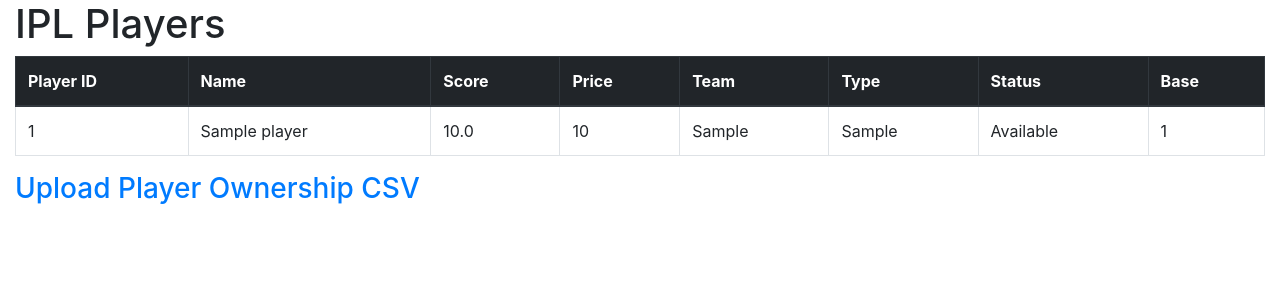
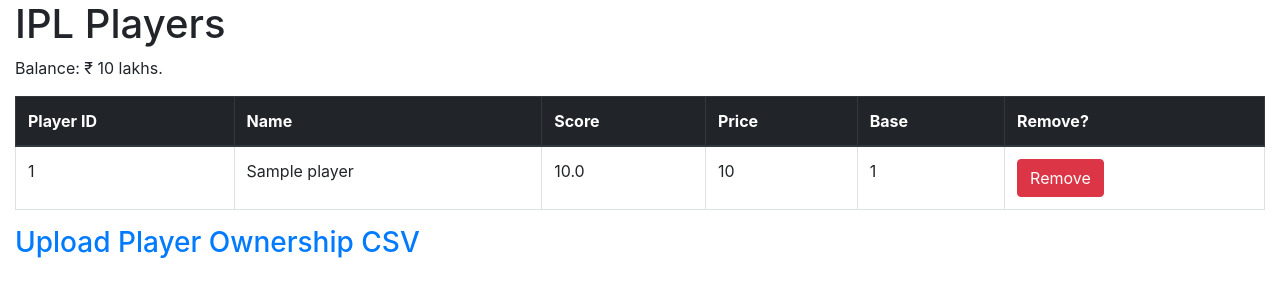
Before and after one commit to crazynayan/ipl2019-django, a Django app: page /ipl/my_players/ in a window 1280 px wide. Shown: the part 56-356 px from the top of the page. Run offline with Django 3.2, Linux system fonts and the light colour scheme; a user stored in the database is signed in; tables that the repository leaves empty hold one stand-in row (values such as "Sample post"); some libraries are stand-ins or nearby versions.

Commit message:
Remove Players

```diff
--- a/ipl2019/urls.py
+++ b/ipl2019/urls.py
@@ -7,6 +7,7 @@
     path('players/', views.player_view, name='player_list'),
     path('player_upload/', views.player_upload, name='player_upload'),
     path('my_players/', views.my_player_view, name='my_player_list'),
+    path('my_players/<int:pk>/remove/', views.remove_player, name='remove_player'),
     path('all_players/', views.all_player_view, name='all_player_list'),
     path('player_ownership_upload/', views.player_ownership_upload, name='player_ownership_upload'),
 ]
--- a/ipl2019/views.py
+++ b/ipl2019/views.py
@@ -1,6 +1,6 @@
 import csv
 
-from django.shortcuts import render
+from django.shortcuts import render, get_object_or_404
 from django.contrib.auth.decorators import permission_required
 from django.core.exceptions import ObjectDoesNotExist
 from django.http import HttpResponseRedirect
@@ -14,7 +14,7 @@
 def member_view(request):
     template = "ipl2019/member_list.html"
     context = {
-        'member_list': Member.objects.all()
+        'member_list': Member.objects.all(),
     }
     return render(request, template, context)
 
@@ -23,7 +23,7 @@
 def player_view(request):
     template = "ipl2019/player_list.html"
     context = {
-        'player_list': Player.objects.all()
+        'player_list': Player.objects.all(),
     }
     return render(request, template, context)
 
@@ -34,12 +34,13 @@
     try:
         me = Member.objects.get(user=request.user.id)
         context = {
-            'player_instances': PlayerInstance.objects.filter(member=me).order_by('-player__score')
+            'player_instances': PlayerInstance.objects.filter(member=me).order_by('-player__score'),
+            'balance': me.balance,
         }
     # Only the superuser will not have any ownership. So for superuser display all players.
     except ObjectDoesNotExist:
         context = {
-            'player_instances': PlayerInstance.objects.all().order_by('number')
+            'player_instances': PlayerInstance.objects.all().order_by('number'),
         }
     return render(request, template, context)
 
@@ -48,16 +49,85 @@
 def all_player_view(request):
     template = "ipl2019/my_player_list.html"
     context = {
-        'player_instances': PlayerInstance.objects.all().order_by('number')
+        'player_instances': PlayerInstance.objects.all().order_by('number'),
     }
     return render(request, template, context)
+
+
+@permission_required('ipl2019.can_play_ipl2019')
+def remove_player(request, pk):
+    template = "ipl2019/confirmation.html"
+    redirect = 'my_player_list'
+    try:
+        player_instance = PlayerInstance.objects.get(pk=pk)
+        confirmations = ['Are you sure you want to remove this player?']
+        confirmations.append(f'Name : {player_instance.player.name}')
+        confirmations.append(f'Score : {player_instance.player.score} points')
+        confirmations.append(f'Price : \u20B9 {player_instance.price} lakhs')
+        confirmations.append(f'Team : {player_instance.player.team}')
+        confirmations.append(f'Type : {player_instance.player.type}')
+        if player_instance.member is not None:
+            confirmations.append(f'Owner : {player_instance.member.name}')
+        else:
+            confirmations.append(f'Owner : Unsold')
+        prompt = {
+            'confirmations': confirmations,
+            'player': player_instance,
+            'redirect': redirect,
+        }
+    except ObjectDoesNotExist:
+        messages.error(request, "You cannot remove a player that does NOT exists.")
+        prompt = {
+            'confirmations': ['This player does NOT exists.'],
+            'player': None,
+            'redirect': redirect,
+        }
+        return render(request, template, prompt)
+
+    if request.method == "GET":
+        return render(request, template, prompt)
+
+    # Validate if the player is owned by anybody
+    if player_instance.member is None:
+        messages.error(request, f'{player_instance.player.name} is not owned by anybody.')
+        messages.error(request, 'You can only release players that are owned.')
+        return render(request, template, prompt)
+
+    # Validate if the member owns the player.
+    try:
+        me = Member.objects.get(user=request.user.id)
+        if player_instance.member.id != me.id:
+            messages.error(request, "You cannot remove this player since you do NOT own him.")
+            return render(request, template, prompt)
+    # Only the superuser will not have any ownership. So allow superuser to remove any player.
+    except ObjectDoesNotExist:
+        pass
+
+    # Validate if the member can release the player
+    if player_instance.player.score >= 50:
+        messages.error(request, f'{player_instance.player.name} has already scored {player_instance.player.score} points.')
+        messages.error(request, 'You can only release players with less than 50 points.')
+        return render(request, template, prompt)
+
+    # Validate
+
+    player_instance.member.balance += player_instance.price
+    player_instance.member.points -= player_instance.player.score
+    player_instance.member.save()
+
+    player_instance.price = 0
+    player_instance.status = 'Available'
+    player_instance.member = None
+    player_instance.save()
+
+    return HttpResponseRedirect(reverse(redirect))
 
 
 @permission_required('ipl2019.auctioneer')
 def member_upload(request):
     template = "ipl2019/upload_csv.html"
     prompt = {
-        'order': 'Order of member csv should be user, name, balance, points'
+        'order': 'Order of member csv should be user, name, balance, points',
     }
 
     if request.method == "GET":
@@ -78,8 +148,8 @@
 
     for column in csv_data[1:]:
         try:
-            a_user = User.objects.get(username=column[0])
-            member = Member.objects.get(user=a_user.id)
+            user = User.objects.get(username=column[0])
+            member = Member.objects.get(user=user.id)
             member.name = column[1]
             member.balance = column[2]
             member.points = column[3]
@@ -94,7 +164,7 @@
 def player_upload(request):
     template = "ipl2019/upload_csv.html"
     prompt = {
-        'order': 'Order of player csv should be name, cost, base, team, country, type, score'
+        'order': 'Order of player csv should be name, cost, base, team, country, type, score',
     }
 
     if request.method == "GET":
@@ -133,7 +203,7 @@
 def player_ownership_upload(request):
     template = "ipl2019/upload_csv.html"
     prompt = {
-        'order': 'Order of player ownership csv should be player, number, member, price'
+        'order': 'Order of player ownership csv should be player, number, member, price',
     }
 
     if request.method == "GET":
--- a/templates/ipl2019/my_player_list.html
+++ b/templates/ipl2019/my_player_list.html
@@ -2,29 +2,40 @@
 {% block title %}Players{% endblock %}
 {% block content %}
 <h1>IPL Players</h1>
+{% if balance %}
+    <p>Balance: &#8377; {{balance}} lakhs.</p>
+{% endif %}
 {% if player_instances %}
 <table class="table table-bordered">
     <thead class="thead-dark">
         <th scope="col">Player ID</th>
         <th scope="col">Name</th>
         <th scope="col">Score</th>
+        {% if balance %} {% else %}
+        <th scope="col">Owner</th>
+        {% endif %}
         <th scope="col">Price</th>
-        <th scope="col">Team</th>
-        <th scope="col">Type</th>
-        <th scope="col">Status</th>
         <th scope="col">Base</th>
+        <th scope="col">Remove?</th>
     </thead>
     <tbody>
     {% for player_instance in player_instances %}
     <tr>
-        <td>{{player_instance.number}}</td>
+        <td>{{player_instance.id}}</td>
         <td>{{player_instance.player.name}}</td>
         <td>{{player_instance.player.score}}</td>
+        {% if balance %} {% else %}
+        <td>{{player_instance.member.name}}</td>
+        {% endif %}
         <td>{{player_instance.price}}</td>
-        <td>{{player_instance.player.team}}</td>
-        <td>{{player_instance.player.type}}</td>
-        <td>{{player_instance.status}}</td>
         <td>{{player_instance.player.base}}</td>
+        {% if player_instance.player.score >= 50 %}
+            <td>Cannot Remove</td>
+        {% elif player_instance.member is None %}
+            <td>Player Unsold</td>
+        {% else %}
+            <td><a class="button btn btn-danger" href="{% url 'remove_player' player_instance.id %}">Remove </a></td>
+        {% endif %}
     </tr>
     {% endfor %}
     </tbody>
```
Also changed, not shown: templates/ipl2019/confirmation.html (added, +22 -0 lines), 1 other file.
